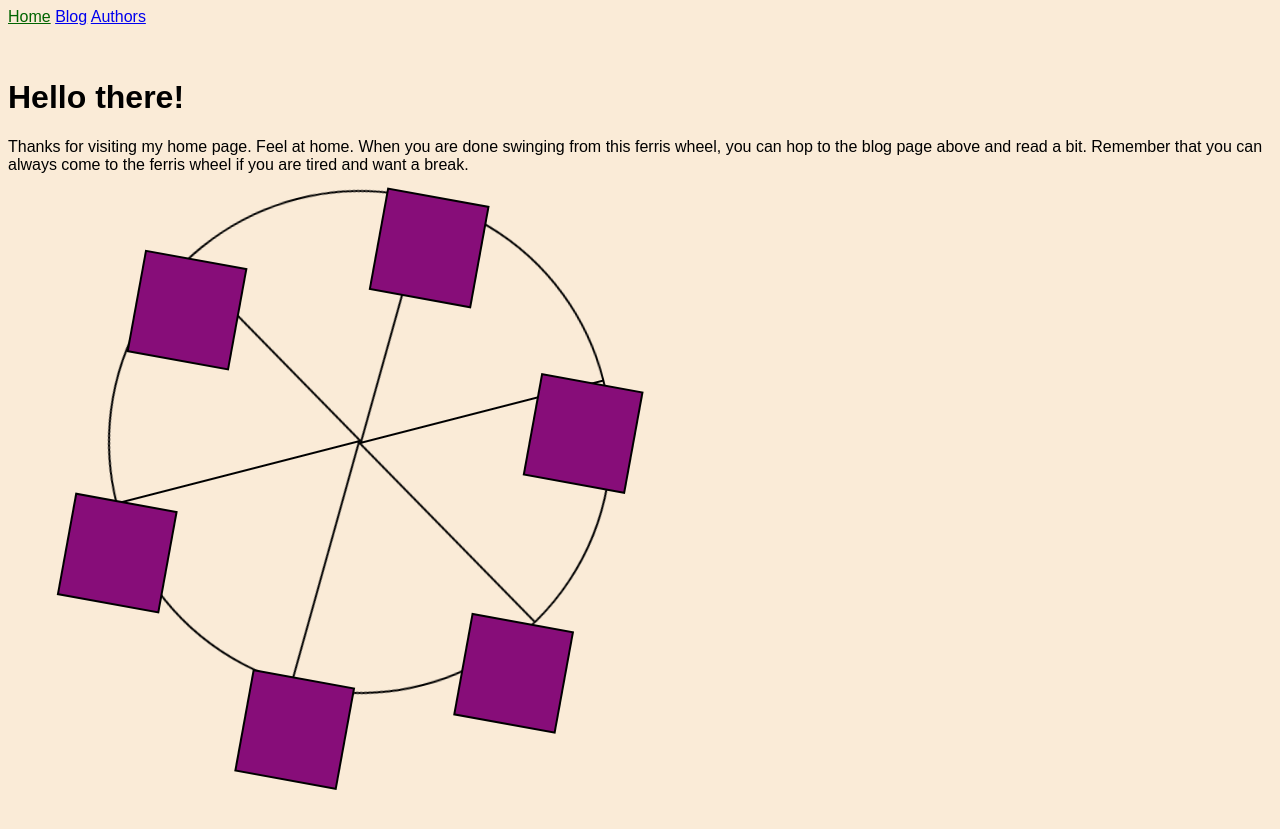
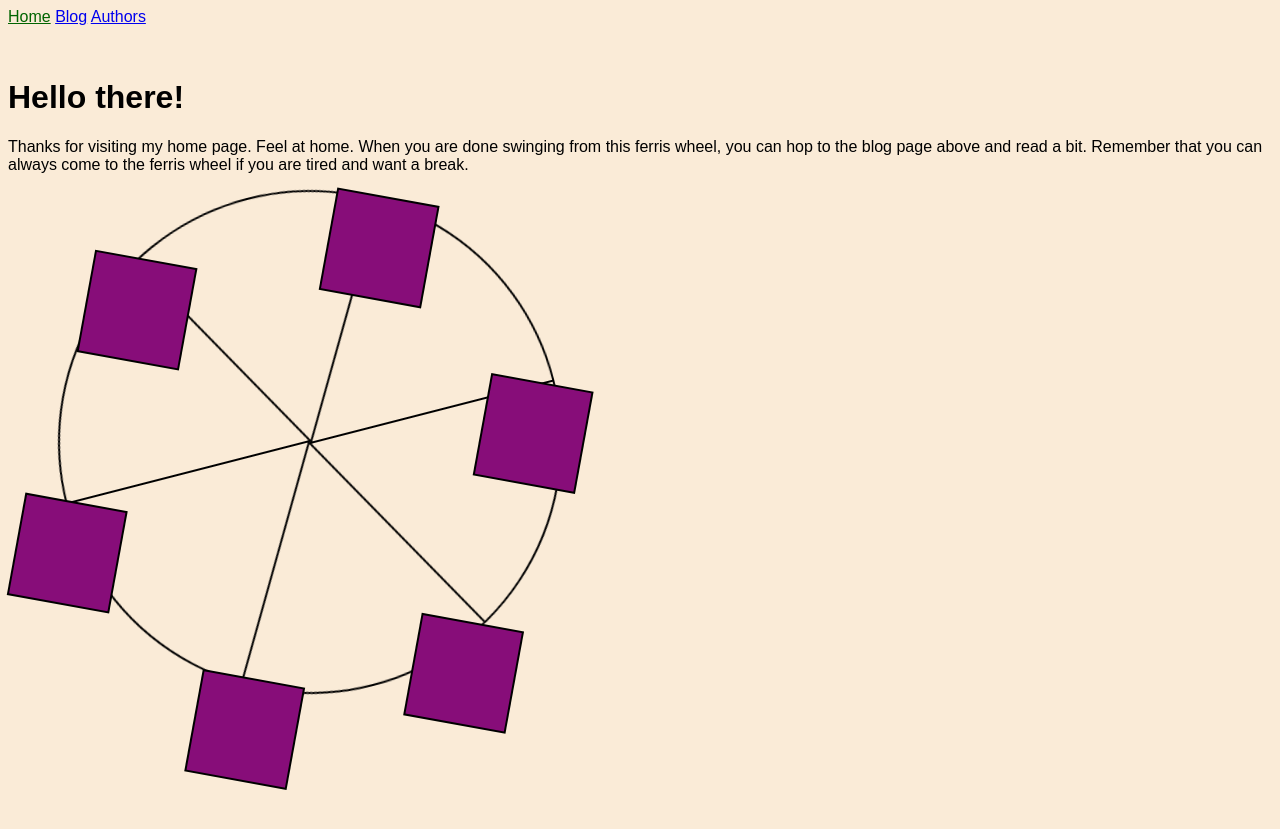
Before and after one commit to habasweiny/habasweiny.github.io, a Jekyll site: the page built from index.html, in a window 1280 px wide. Shown: the top 829 px of the page. Built offline with Jekyll 4.4.1, drawn with Linux system fonts in a browser that asks for light colours.

Commit message:
returned animation to original

```diff
--- a/_sass/main.scss
+++ b/_sass/main.scss
@@ -46,8 +46,7 @@ li > a:hover {
 .wheel {
   border: 2px solid black;
   border-radius: 50%;
-  margin-left: 100px;
-  margin-right: 100px;
+  margin-left: 50px;
   position: absolute;
   height: 55vw;
   width: 55vw;
```
